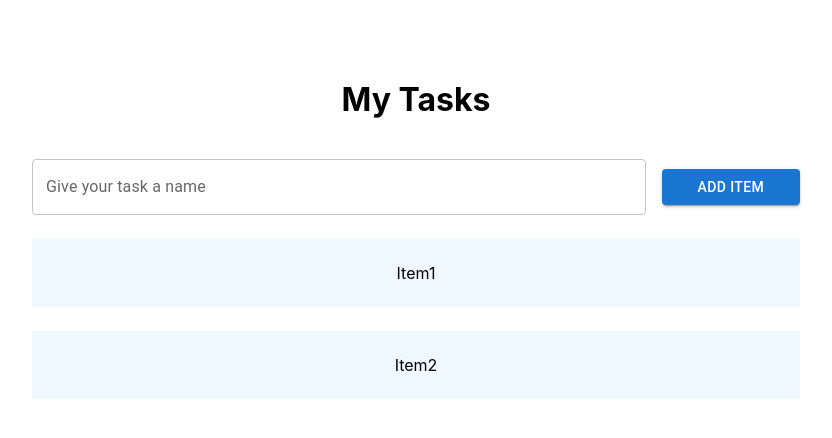
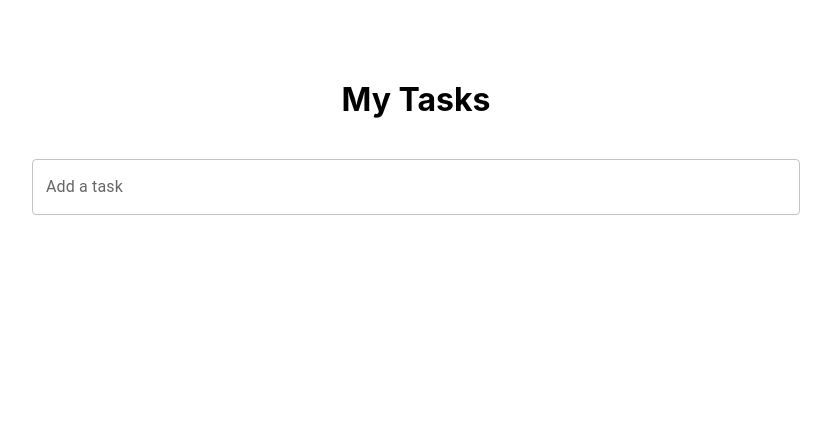
Before and after one commit to hudson-pierce/react-to-do-app, a React (Create React App) app: page / in a window 1280 px wide. Shown: the top 438 px of the page, without its empty margins (224-1056 px from the left). Built offline with nearby package versions, Linux system fonts and the light colour scheme.

Commit message:
Add complete, edit, delete functionalities

```diff
--- a/src/App.tsx
+++ b/src/App.tsx
@@ -1,7 +1,6 @@
 import './App.css';
 import { ListContainer } from './components/ListContainer/ListContainer';
 import { Header } from './components/Header/Header';
-import { AddButton } from './components/Button/AddButton';
 
 const App = () => {
   return (
--- a/src/components/AddTaskForm/AddTaskForm.css
+++ /dev/null
@@ -1,5 +0,0 @@
-.form-container {
-    display: flex;
-    justify-content: space-between;
-    align-items: center;
-}
--- a/src/components/AddTaskForm/AddTaskForm.tsx
+++ /dev/null
@@ -1,13 +0,0 @@
-import React from 'react';
-import './AddTaskForm.css';
-import { AddTaskInput } from '../AddTaskInput/AddTaskInput';
-import { AddButton } from '../Button/AddButton';
-
-export const AddTaskForm: React.FC = () => {
-    return (
-        <div className='form-container'>
-            <AddTaskInput/>
-            <AddButton />
-        </div>
-    )
-}
--- a/src/components/AddTaskInput/AddTaskInput.css
+++ b/src/components/AddTaskInput/AddTaskInput.css
@@ -1,4 +1,3 @@
 .textfield {
-    width: 80%;
-    /* margin: 5px; */
+    width: 100%;
 }
--- a/src/components/AddTaskInput/AddTaskInput.tsx
+++ b/src/components/AddTaskInput/AddTaskInput.tsx
@@ -1,9 +1,35 @@
-import React from 'react';
+import React, { useState } from 'react';
 import './AddTaskInput.css';
 import { TextField } from '@mui/material';
 
-export const AddTaskInput: React.FC = () => {
+type Props = {
+    onSubmit: (taskName: string) => void;
+}
+
+export const AddTaskInput: React.FC<Props> = ({ onSubmit }) => {
+    const [taskName, setTaskName] = useState('');
+
+    const handleInputChange = (event: React.ChangeEvent<HTMLInputElement>) => {
+        setTaskName(event.target.value);
+    };
+
+    const handleKeyPress = (event: React.KeyboardEvent<HTMLInputElement>) => {
+        if (event.key === 'Enter' && taskName.trim() !== '') {
+            onSubmit(taskName);
+            setTaskName('');
+        }
+    };
+
     return (
-        <TextField id="outlined-basic" label="Give your task a name" variant="outlined" className='textfield'/>
-    )
+        <div>
+            <TextField
+                label="Add a task"
+                variant="outlined"
+                className='textfield'
+                value={taskName}
+                onChange={handleInputChange}
+                onKeyPress={handleKeyPress}
+            />
+        </div>
+    );
 }
--- a/src/components/Button/AddButton.css
+++ /dev/null
@@ -1,3 +0,0 @@
-.button {
-    width: 18%
-}
--- a/src/components/Button/AddButton.tsx
+++ /dev/null
@@ -1,11 +0,0 @@
-import React from 'react';
-import { Button } from '@mui/material';
-import './AddButton.css';
-
-export const AddButton: React.FC = () => {
-    return (
-        <Button variant='contained' className='button'>
-            Add Item
-        </Button>
-    )
-}
--- a/src/components/ListContainer/ListContainer.tsx
+++ b/src/components/ListContainer/ListContainer.tsx
@@ -1,23 +1,49 @@
 import React, { useState } from 'react';
-import { ListItem } from '../ListItem/ListItem';
 import './ListContainer.css';
-import { AddButton } from '../Button/AddButton';
 import { AddTaskInput } from '../AddTaskInput/AddTaskInput';
-import { AddTaskForm } from '../AddTaskForm/AddTaskForm';
+import { Task } from '../ListItem/Task';
 
 type Props = {
 }
 
-interface ListItem {
-    title: string
-}
+export const ListContainer: React.FC<Props> = ({}) => {
+    const [tasks, setTasks] = useState<{ title: string; completed: boolean }[]>([]);
 
-export const ListContainer: React.FC<Props> = ({}) => {
+    const addTask = (taskName: string) => {
+        setTasks([...tasks, { title: taskName, completed: false }]);
+    };
+
+    const deleteTask = (index: number) => {
+        const updatedTasks = [...tasks];
+        updatedTasks.splice(index, 1);
+        setTasks(updatedTasks);
+    };
+
+    const editTask = (index: number, newTitle: string) => {
+        const updatedTasks = [...tasks];
+        updatedTasks[index].title = newTitle;
+        setTasks(updatedTasks);
+    };
+
+    const toggleComplete = (index: number) => {
+        const updatedTasks = [...tasks];
+        updatedTasks[index].completed = !updatedTasks[index].completed;
+        setTasks(updatedTasks);
+    };
+
     return (
         <div className='list-container'>
-            <AddTaskForm/>
-            <ListItem title="Item1" completed={false}/>
-            <ListItem title="Item2" completed={false}/>
+            <AddTaskInput onSubmit={addTask} />
+            {tasks.map((task, index) => (
+                <Task
+                    key={index}
+                    title={task.title}
+                    completed={task.completed}
+                    onDelete={() => deleteTask(index)}
+                    onEdit={(newTitle) => editTask(index, newTitle)}
+                    onToggleComplete={() => toggleComplete(index)}
+                />
+            ))}
         </div>
     );
 }
--- a/src/components/ListItem/ListItem.css
+++ /dev/null
@@ -1,6 +0,0 @@
-.list-item {
-    background-color: aliceblue;
-    padding: 1.5rem;
-    margin-top: 1.5rem;
-    margin-bottom: 1.5rem;
-}
--- a/src/components/ListItem/ListItem.tsx
+++ /dev/null
@@ -1,15 +0,0 @@
-import React from 'react';
-import './ListItem.css';
-
-type Props = {
-    title: string,
-    completed: boolean
-}
-
-export const ListItem: React.FC<Props> = ({title, completed}) => {
-    return (
-        <div className='list-item'>
-            {title}
-        </div>
-    );
-}
--- /dev/null
+++ b/src/components/ListItem/Task.css
@@ -0,0 +1,34 @@
+.list-item {
+    background-color: aliceblue;
+    transition: background-color 0.2s;
+    display: flex;
+    align-items: center;
+    justify-content: flex-start;
+    margin-top: 1.5rem;
+}
+
+.list-item:hover {
+    background-color: aliceblue;
+}
+
+.delete-button:hover {
+    color: red;
+}
+
+.edit-button:hover {
+    color: blue;
+}
+
+.checkmark-icon.completed {
+    margin-right: 8px;
+    color: green;
+}
+
+.checkmark-icon.not-completed {
+    margin-right: 8px;
+    color: gray;
+}
+
+.text {
+    flex-grow: 1
+}
--- /dev/null
+++ b/src/components/ListItem/Task.tsx
@@ -0,0 +1,109 @@
+import React, { useState } from 'react';
+import {
+    ListItem,
+    ListItemText,
+    IconButton,
+    TextField,
+} from '@mui/material';
+import DeleteIcon from '@mui/icons-material/Delete';
+import EditIcon from '@mui/icons-material/Edit';
+import CheckCircleOutlineIcon from '@mui/icons-material/CheckCircleOutline';
+import CheckCircleIcon from '@mui/icons-material/CheckCircle';
+import './Task.css';
+
+type Props = {
+    title: string;
+    completed: boolean;
+    onDelete: () => void;
+    onEdit: (newTitle: string) => void;
+    onToggleComplete: () => void;
+};
+
+export const Task: React.FC<Props> = ({
+    title,
+    completed,
+    onDelete,
+    onEdit,
+    onToggleComplete,
+}) => {
+    const [isEditing, setIsEditing] = useState(false);
+    const [newTitle, setNewTitle] = useState(title);
+
+    const handleEditClick = () => {
+        setIsEditing(true);
+    };
+
+    const handleSaveEdit = () => {
+        if (newTitle.trim() !== '') {
+            onEdit(newTitle);
+            setIsEditing(false);
+        }
+    };
+
+    const handleCancelEdit = () => {
+        setNewTitle(title);
+        setIsEditing(false);
+    };
+
+    const handleToggleComplete = () => {
+        onToggleComplete();
+    };
+
+    const handleKeyPress = (event: React.KeyboardEvent<HTMLInputElement>) => {
+        if (event.key === 'Enter' && newTitle.trim() !== '') {
+            handleSaveEdit();
+        }
+    };
+
+    return (
+        <ListItem className='list-item'>
+            {isEditing ? (
+                <TextField
+                    className='textfield-input'
+                    fullWidth
+                    variant="outlined"
+                    value={newTitle}
+                    onChange={(e) => setNewTitle(e.target.value)}
+                    onKeyDown={handleKeyPress}
+                />
+            ) : (
+                <>
+                    <IconButton
+                        // className={`checkmark-icon`}
+                        // make color gray if not completed and green if completed
+                        className={`checkmark-icon ${completed ? 'completed' : 'not-completed'}`}
+                        edge="end"
+                        aria-label="complete"
+                        onClick={handleToggleComplete}
+                    >
+                        {completed ? <CheckCircleIcon /> : <CheckCircleOutlineIcon />}
+                    </IconButton>
+                    <ListItemText
+                        primary={title}
+                        className="text"
+                        style={{ textDecoration: completed ? 'line-through' : 'none' }}
+                    />
+                    <IconButton
+                        style={{ marginRight: '8px' }}
+                        className="edit-button"
+                        edge="end"
+                        aria-label="edit"
+                        onClick={handleEditClick}
+                    >
+                        <EditIcon />
+                    </IconButton>
+
+                    <IconButton
+                        style={{ marginRight: '8px' }}
+                        className="delete-button"
+                        edge="end"
+                        aria-label="delete"
+                        onClick={onDelete}
+                    >
+                        <DeleteIcon />
+                    </IconButton>
+                </>
+            )}
+        </ListItem>
+    );
+};
```
Also changed, not shown: 1 other file (tests, documents, lock files or other folders).
